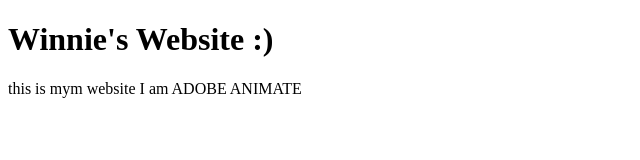
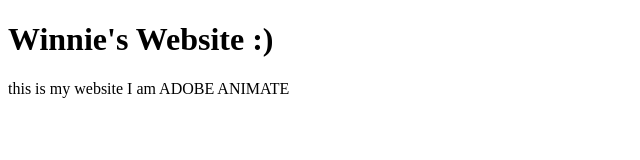
Before and after one commit to yknee1/yknee1.github.io, a plain HTML site: page index.html in a window 1280 px wide. Shown: the full height of the page, 0-640 px from the left. Drawn offline with Linux system fonts and the light colour scheme.

Commit message:
changed name

```diff
--- a/index.html
+++ b/index.html
@@ -1,11 +1,12 @@
 <!DOCTYPE html>
 <html>
 <head>
-    <title> WINNIE </title>
+    <title> Winnie's Website </title>
+
 </head>
 <body>
 <h1>Winnie's Website :)</h1>
-<p>this is mym website I am ADOBE ANIMATE</p>
+<p>this is my website I am ADOBE ANIMATE</p>
 </body>
 
 
```
